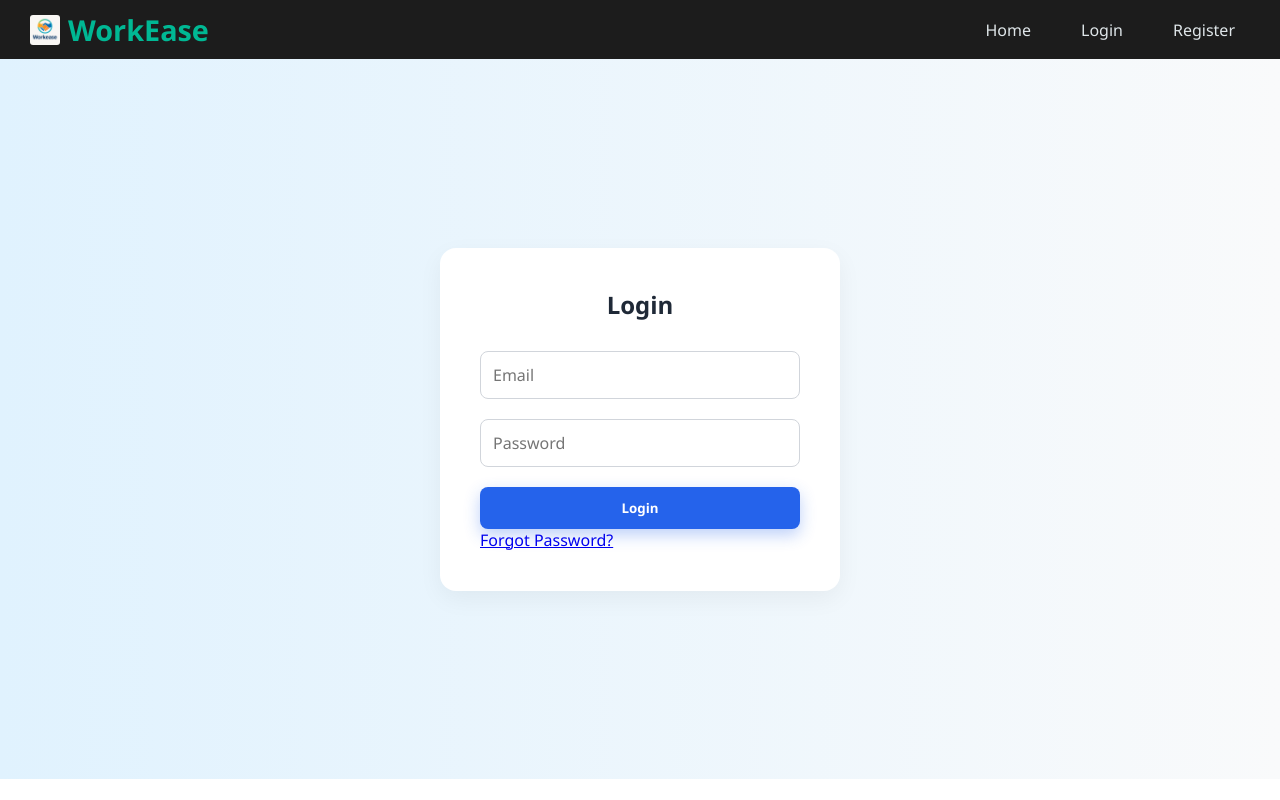
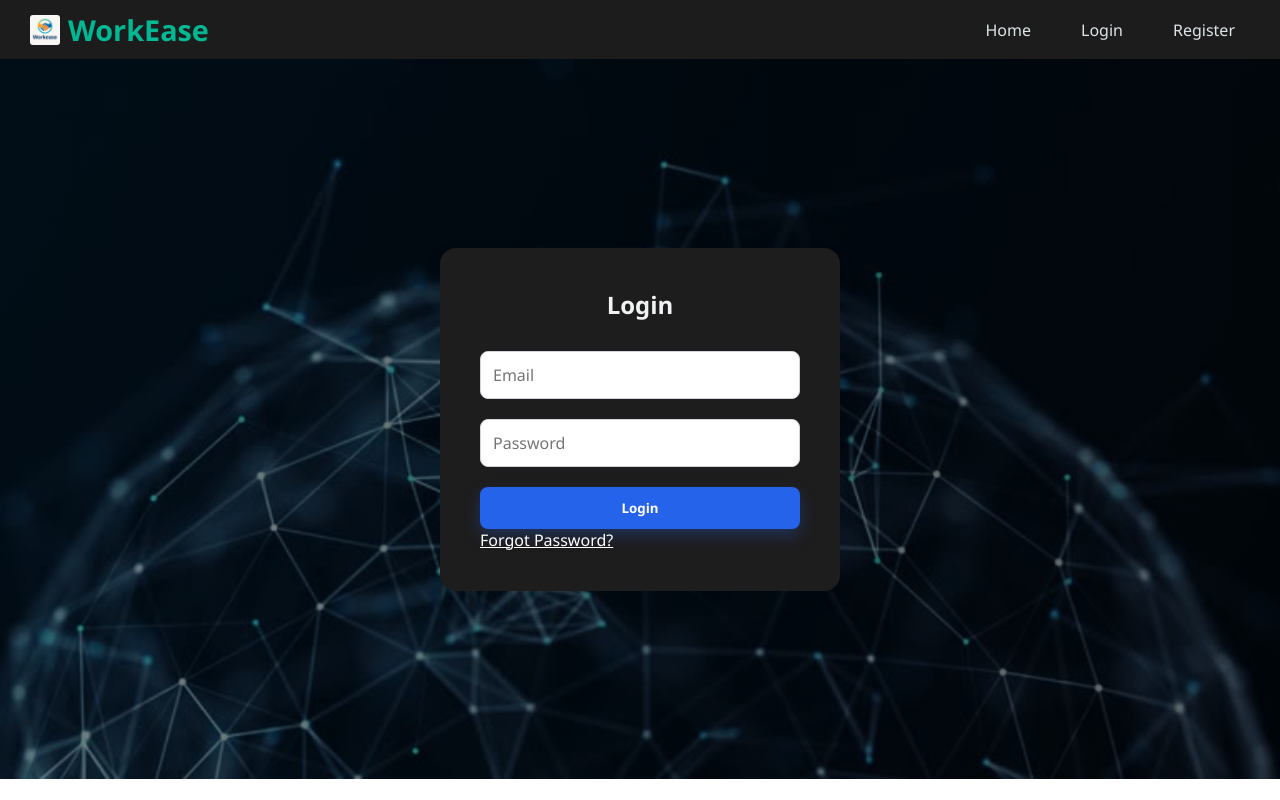
Before and after one commit to adityaydv13/WorkEase, a React (Create React App) app: page /login in a window 1280 px wide. Built offline with nearby package versions, Linux system fonts and the light colour scheme.

Commit message:
login ui

```diff
--- a/src/frontend/pages/SearchWorker.js
+++ b/src/frontend/pages/SearchWorker.js
@@ -154,7 +154,7 @@ const SearchWorker = () => {
   }`}
 >
   {worker.status === "Hired"
-    ? "❌ Hired"
+    ? " Hired"
     : worker.status === "pending"
     ? "🕒 Pending Approval"
     : "✅ Available"}
--- a/src/frontend/styles/Login.css
+++ b/src/frontend/styles/Login.css
@@ -1,16 +1,28 @@
 /* Login.css */
 
+/* .login-container {
+    font-family: 'Segoe UI', Tahoma, Geneva, Verdana, sans-serif;
+    display: flex;
+    justify-content: center;
+    align-items: center;
+    min-height: 90vh;
+    background: linear-gradient(to right, #e0f2fe, #f9fafb);
+} */
 .login-container {
     font-family: 'Segoe UI', Tahoma, Geneva, Verdana, sans-serif;
     display: flex;
     justify-content: center;
     align-items: center;
     min-height: 90vh;
-    background: linear-gradient(to right, #e0f2fe, #f9fafb);
+
+    background: linear-gradient(to right, rgba(0, 0, 0, 0.5), rgba(0, 0, 0, 0.6)),
+                url('/public/assets/background-login.jpg') no-repeat center center;
+    background-size: cover;
+
 }
 
 .login-form {
-    background-color: #ffffff;
+    background-color: #1e1d1d;
     padding: 40px;
     border-radius: 16px;
     box-shadow: 0 8px 24px rgba(0, 0, 0, 0.05);
@@ -20,7 +32,7 @@
 .login-form h2 {
     text-align: center;
     margin-bottom: 30px;
-    color: #1f2937;
+    color: #f1f2f3;
 }
 
 .login-form input {
@@ -53,7 +65,6 @@
 /* .login-form button:hover {
     background-color: #1d4ed8;
 } */
-
 
 .login-form button {
     width: 100%;
@@ -98,3 +109,6 @@ button:disabled {
         transform: rotate(360deg);
     }
 }
+a{
+    color: white;
+}
```
Also changed, not shown: public/assets/background-login.jpg (added).
